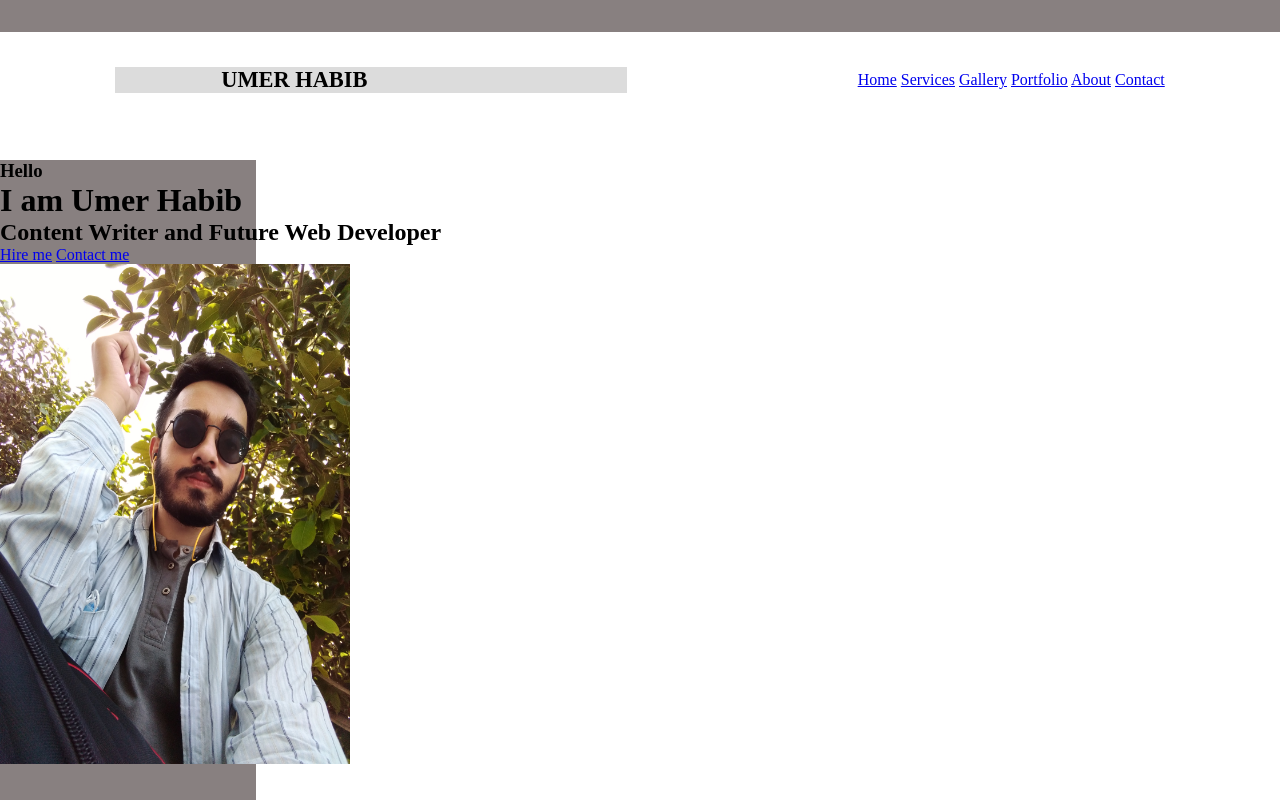
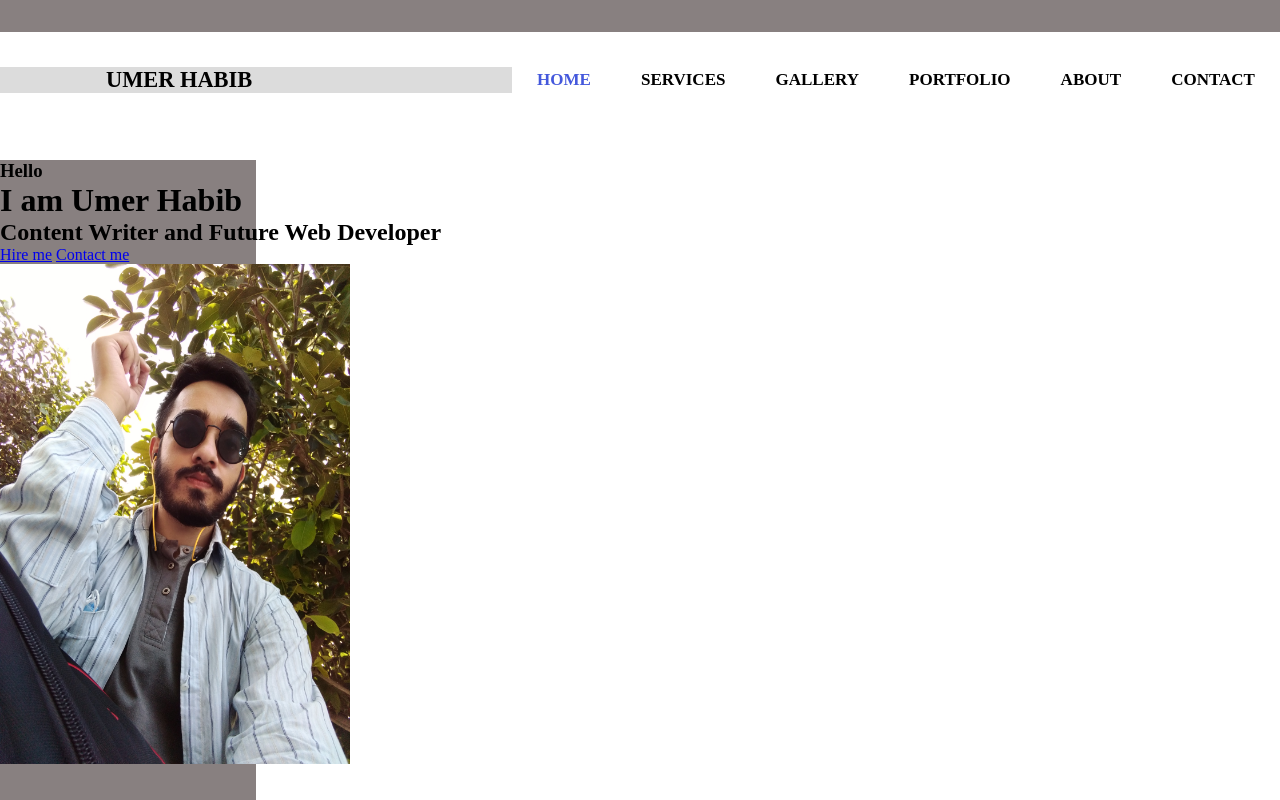
Before and after one commit to Umerhabib-50/wd-assignment-1, a PHP site: page / in a window 1280 px wide. Run offline with PHP 8.4, Linux system fonts and the light colour scheme; some web fonts are replaced.

Commit message:
6 commit

```diff
--- a/css/style.css
+++ b/css/style.css
@@ -1,6 +1,7 @@
 * {
   margin: 0;
   padding: 0;
+  font-family: "Roboto", Regular 400;
 }
 header {
   width: 100%;
@@ -36,3 +37,19 @@
     padding-right: 20px;
   }
 }
+nav {
+  width: 60%;
+  display: flex;
+  justify-content: space-around;
+}
+nav a {
+  text-decoration: none;
+  text-transform: uppercase;
+  color: #000;
+  font-weight: 900;
+  font-size: 17px;
+  position: relative;
+}
+nav a:first-child {
+  color: #4458dc;
+}
--- a/index.html
+++ b/index.html
@@ -5,6 +5,10 @@
     <meta name="viewport" content="width=device-width, initial-scale=1.0" />
     <title>Document</title>
     <link rel="stylesheet" href="./css/style.css" />
+    <link
+      rel="stylesheet"
+      href="https://fonts.google.com/specimen/Roboto?selection.family=Roboto:wght@100;400"
+    />
   </head>
   <body>
     <header>
```
